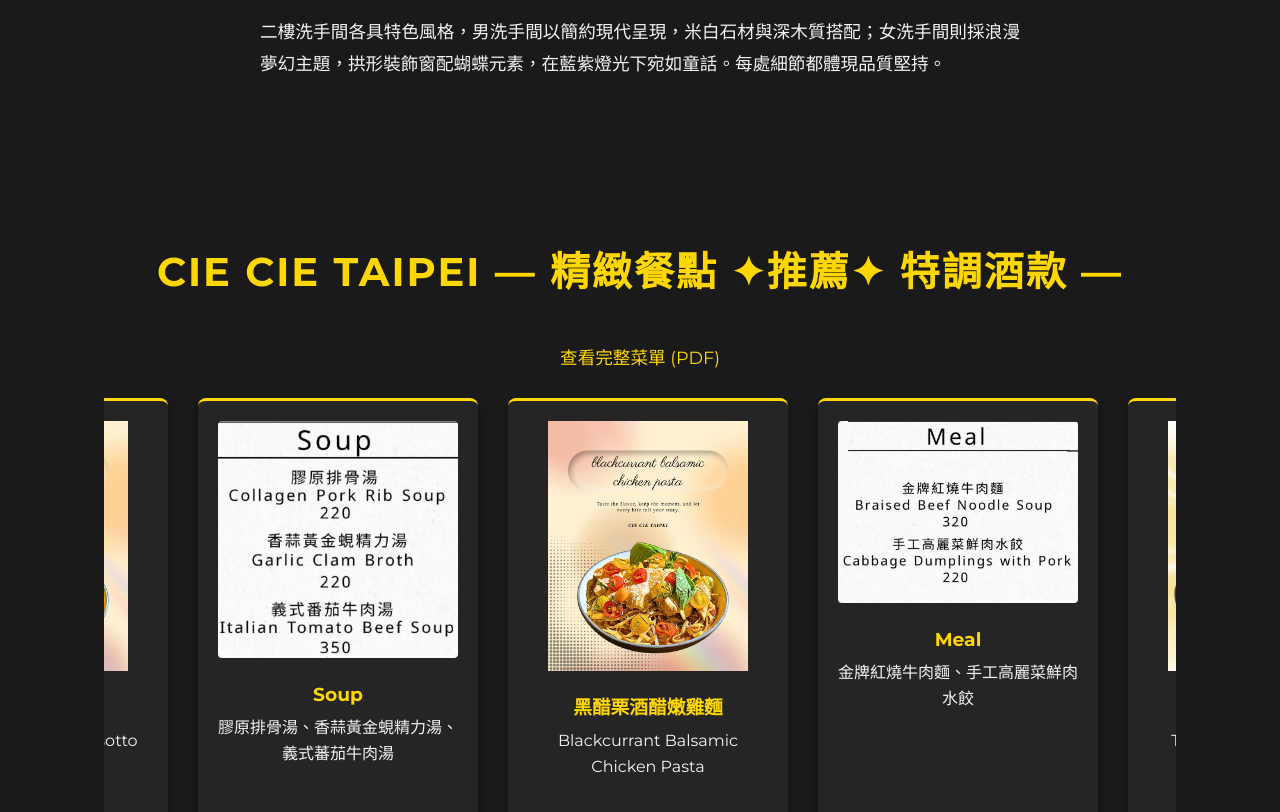
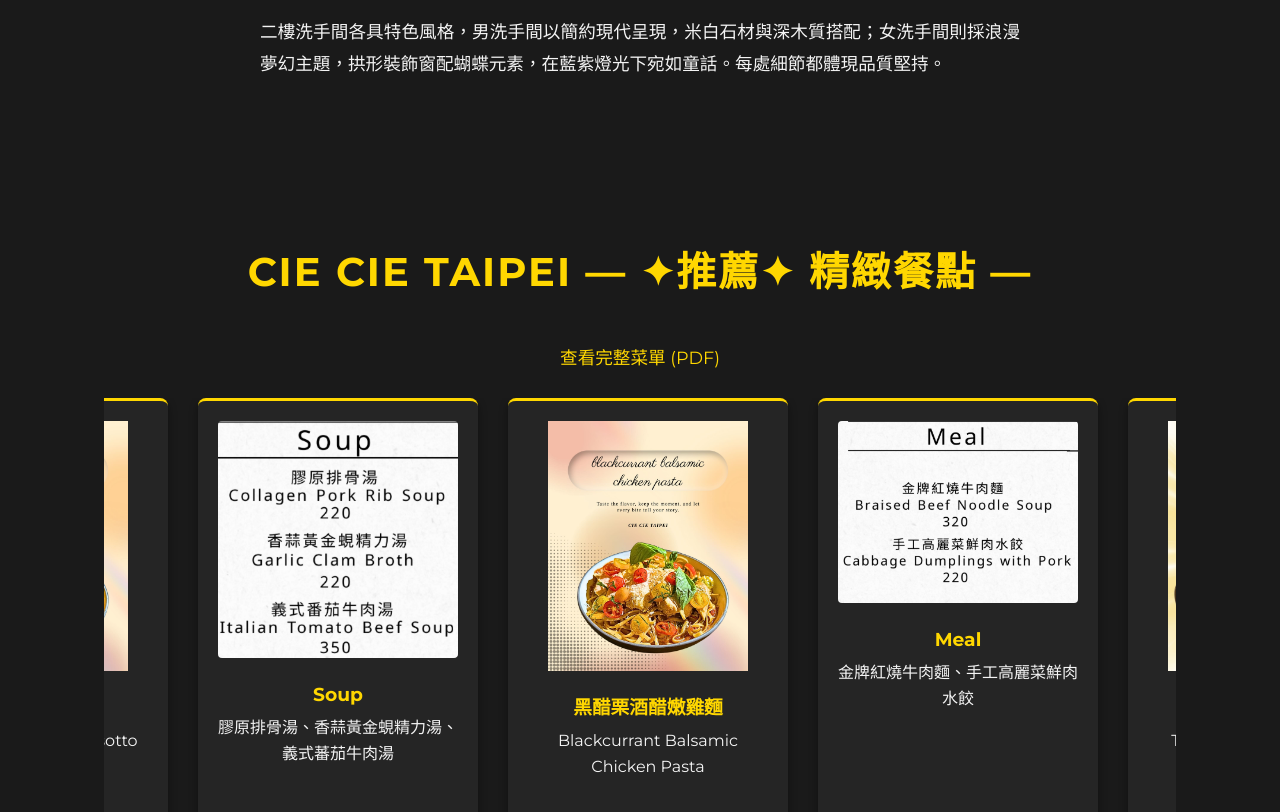
Before and after one commit to ciecietaipei/ciecietaipei.github.io, a Jekyll site: the page built from index.html, in a window 1280 px wide and 900 px high, scrolled down 2257 px, cut to the strip 13-825 px from the top of the window. Built offline with Jekyll 4.4.1, drawn with Linux system fonts in a browser that asks for light colours; a script that is not in the unit is left out; some of the changed text lies outside the part shown.

Commit message:
新增✦推薦✦ 特調酒款菜單品項

```diff
--- a/index.html
+++ b/index.html
@@ -146,8 +146,8 @@
             </p>
         </section>
 
-        <section class="section menu" id="food-and-drinks-menu">
-            <h2>CIE CIE TAIPEI — 精緻餐點 ✦推薦✦ 特調酒款 —</h2>
+        <section class="section menu" id="food-menu">
+            <h2>CIE CIE TAIPEI — ✦推薦✦ 精緻餐點 —</h2>
             <a href="https://drive.google.com/drive/folders/1z6CMGhriXizFs7NFf7QHYJ3_9K8njPaa" target="_blank" class="full-menu-link">查看完整菜單 (PDF)</a><br>
             <div class="menu-highlights">
                 <div class="menu-card">
@@ -188,6 +188,49 @@
                 <div class="menu-card">
                     <h3>Pasta & Risotto</h3>
                     <p>義式海鮮義大利麵 $380<br>煙花女蝦醬海鮮義大利麵 $380<br>黑醋栗酒醋嫩雞麵 $460<br>黑松露牛肝菌燉飯 $400<br>義式生蠔奶油海鮮燉飯 $380</p>
+                </div>
+            </div>
+        </section>
+
+        <section class="section menu" id="drinks-menu">
+            <h2>CIE CIE TAIPEI — ✦推薦✦ 特調酒款 —</h2>
+            <a href="https://drive.google.com/drive/folders/1z6CMGhriXizFs7NFf7QHYJ3_9K8njPaa" target="_blank" class="full-menu-link">查看完整菜單 (PDF)</a><br>
+            <div class="menu-highlights">
+                <div class="menu-card">
+                    <img src="assets/COCKTAILS.png" alt="COCKTAILS">
+                    <h3>COCKTAILS</h3>
+                </div>
+                <div class="menu-card">
+                    <img src="assets/Classic-Cocktails-1.png" alt="Classic Cocktails">
+                    <h3>Classic Cocktails</h3>
+                </div>
+                <div class="menu-card">
+                    <img src="assets/Classic-Cocktails-2.png" alt="Classic Cocktails">
+                    <h3>Classic Cocktails</h3>
+                </div>
+                <div class="menu-card">
+                    <img src="assets/Drinks.png" alt="Drinks">
+                    <h3>Drinks</h3>
+                </div>
+                <div class="menu-card">
+                    <img src="assets/Single-Malt.png" alt="Single Malt">
+                    <h3>Single Malt</h3>
+                </div>
+                <div class="menu-card">
+                    <img src="assets/Vodka.png" alt="Vodka">
+                    <h3>Vodka</h3>
+                </div>
+                <div class="menu-card">
+                    <img src="assets/Red-Wine.png" alt="Red Wine">
+                    <h3>Red Wine</h3>
+                </div>
+                <div class="menu-card">
+                    <img src="assets/White-Wine.png" alt="White Wine">
+                    <h3>White Wine</h3>
+                </div>
+                <div class="menu-card">
+                    <img src="assets/Point-Wines.png" alt="Point Wine">
+                    <h3>Point Wine</h3>
                 </div>
             </div>
         </section>
```
Also changed, not shown: assets/COCKTAILS.png (added), assets/Classic-Cocktails-1.png (added), assets/Classic-Cocktails-2.png (added), assets/Drinks.png (added), assets/Point-Wines.png (added), assets/Red-Wine.png (added), assets/Single-Malt.png (added), assets/Vodka.png (added), assets/White-Wine.png (added).
